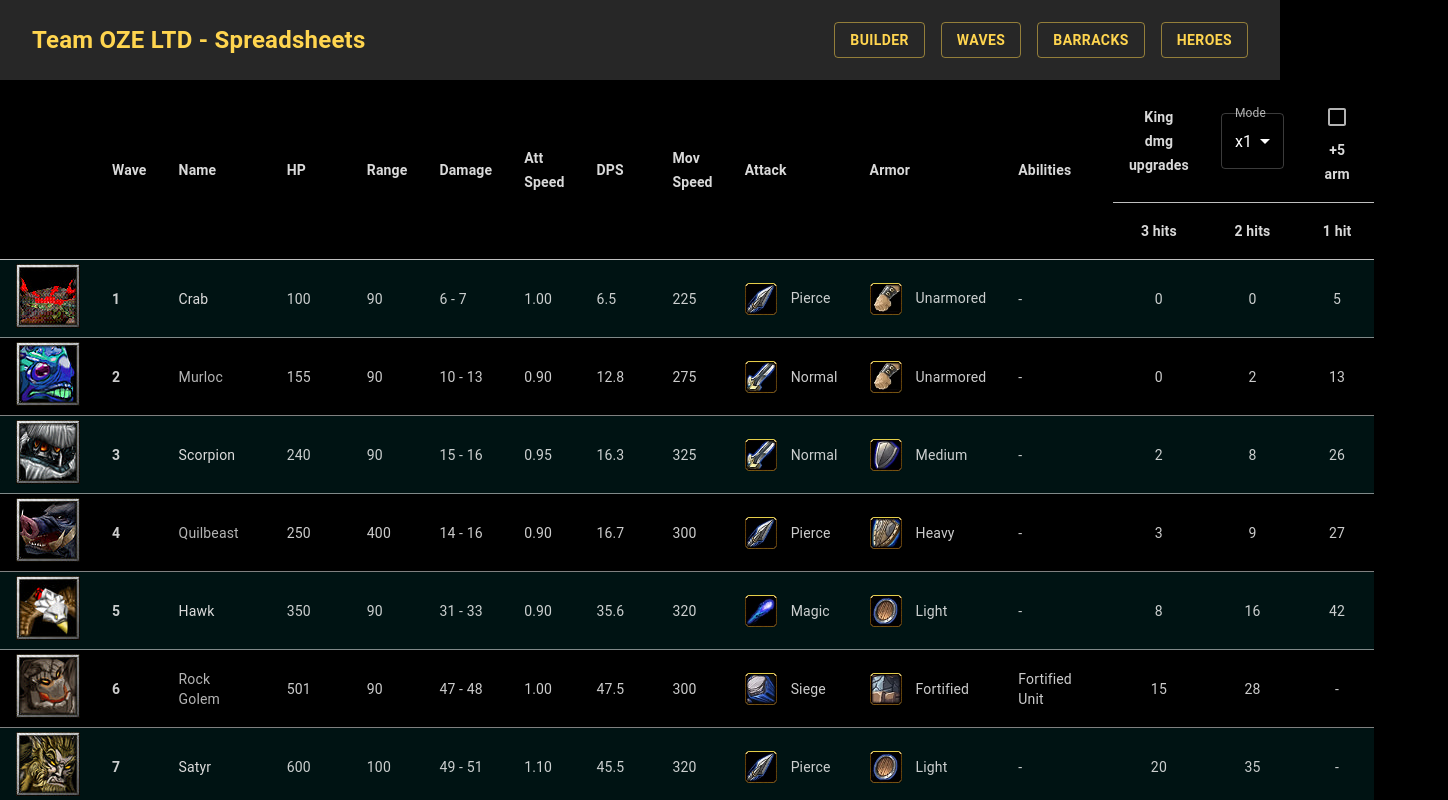
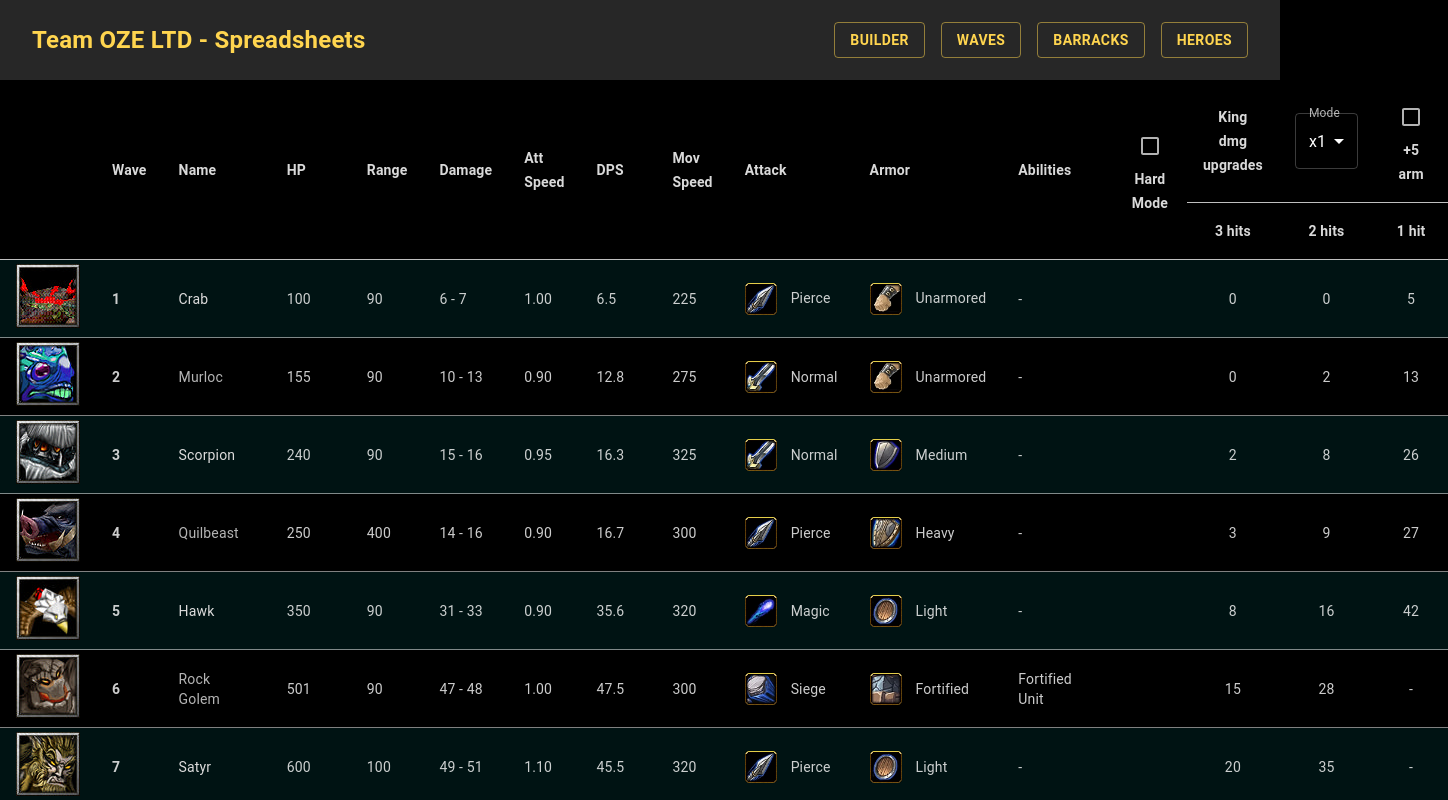
Before and after one commit to Team-OZE/ltd-wiki, a React (Create React App) app: page /spreadsheet/builder in a window 1280 px wide. Both pictures are taken after a click on the button "WAVES". Shown: the top 800 px of the page, 1448 px wide, since content can reach past the window. Built offline with nearby package versions, Linux system fonts and the light colour scheme.

Commit message:
update to 11.0c

```diff
--- a/src/routes/spreadsheet/waves.tsx
+++ b/src/routes/spreadsheet/waves.tsx
@@ -22,6 +22,7 @@ export default function WavesSpreadsheet() {
     const [data, setData] = useState<UnitCreep[]>([])
     const [plus5Arm, setPlus5Arm] = useState<boolean>(false)
     const [mode, setMode] = useState<'x1'|'x3'|'x4'>('x1')
+    const [isHm, setHm] = useState<boolean>(false)
 
     useEffect(()=>{
         fetch(endpoint).then((d)=>d.json()).then(setData)
@@ -48,9 +49,9 @@ export default function WavesSpreadsheet() {
             <TableCell style={{color: col}}>{x.name}</TableCell>
             <TableCell>{x.hp}</TableCell>
             <TableCell>{x.range}</TableCell>
-            <TableCell>{x.damage.min} - {x.damage.max}</TableCell>
+            <TableCell>{Math.round(x.damage.min * (isHm ? 1.15 : 1))} - {Math.round(x.damage.max * (isHm ? 1.15 : 1))}</TableCell>
             <TableCell>{x.attackSpeed.toFixed(2) || 'N/A'}</TableCell>
-            <TableCell>{((x.damage.min + x.damage.max) / (2*x.attackSpeed)).toFixed(1)}</TableCell>
+            <TableCell>{((Math.round(x.damage.min * (isHm ? 1.15 : 1)) + Math.round(x.damage.max * (isHm ? 1.15 : 1))) / (2*x.attackSpeed)).toFixed(1)}</TableCell>
             <TableCell>{x.movementSpeed.toFixed(0) || 'N/A'}</TableCell>
             {/*@ts-ignore*/}
             <TableCell><span className={styles.tdContainer}>{(x.attackType) && <img src={`/assets/icons/attack/${x.attackType}.webp`}/>}{x.attackType? AttackType[x.attackType] : 'N/A'}</span></TableCell>
@@ -60,6 +61,8 @@ export default function WavesSpreadsheet() {
             <TableCell>{
                 renderAbilities(x.abilities)
             }</TableCell>
+            <TableCell align={'center'}>
+            </TableCell>
             <TableCell colSpan={2} align={'center'}>
                 {calculateKingUpgradesNeededToKillWithHits(3, x.hp, 8+(plus5Arm?5:0), mode, x.wave)}
             </TableCell>
@@ -103,6 +106,9 @@ export default function WavesSpreadsheet() {
                     <TableCell rowSpan={2}>Attack</TableCell>
                     <TableCell rowSpan={2}>Armor</TableCell>
                     <TableCell rowSpan={2}>Abilities</TableCell>
+                    <TableCell rowSpan={2} align={'center'}><Checkbox checked={isHm} onChange={(e)=>{
+                        setHm(e.target.checked)
+                    }} color={'primary'}/> Hard Mode</TableCell>
                     <TableCell colSpan={2} align={'center'}>King dmg upgrades</TableCell>
                     <TableCell colSpan={2} align={'center'}>
                         <FormControl>
```
Also changed, not shown: public/assets/data/hero.json (+1 -1 lines), public/assets/data/summon.json (+1 -1 lines), public/assets/data/fighter.json.
